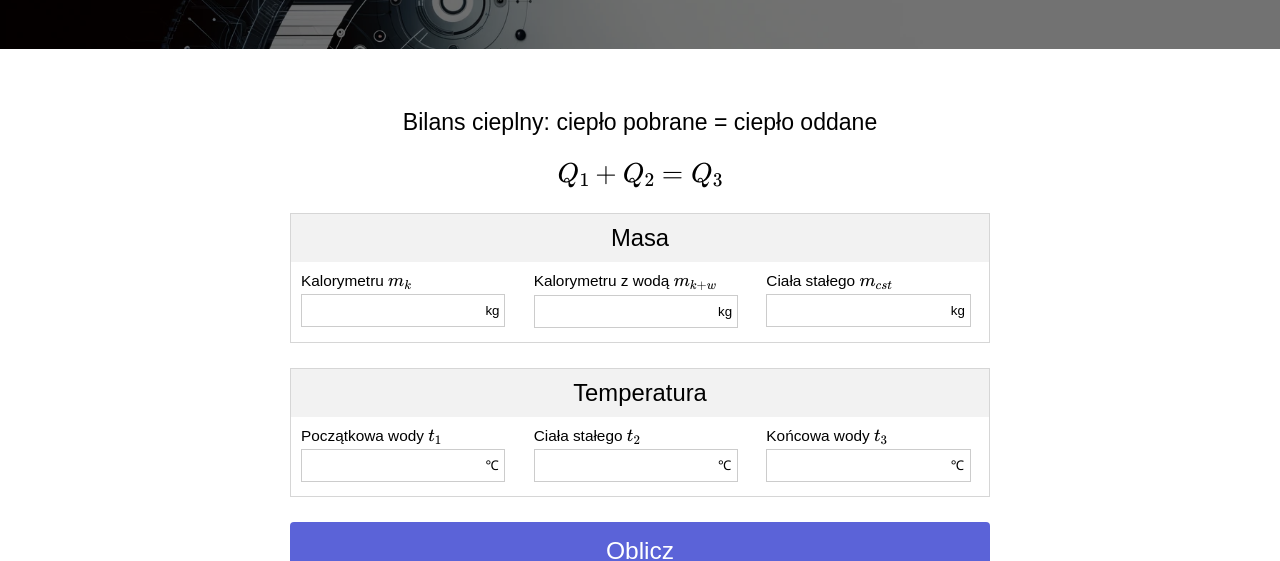
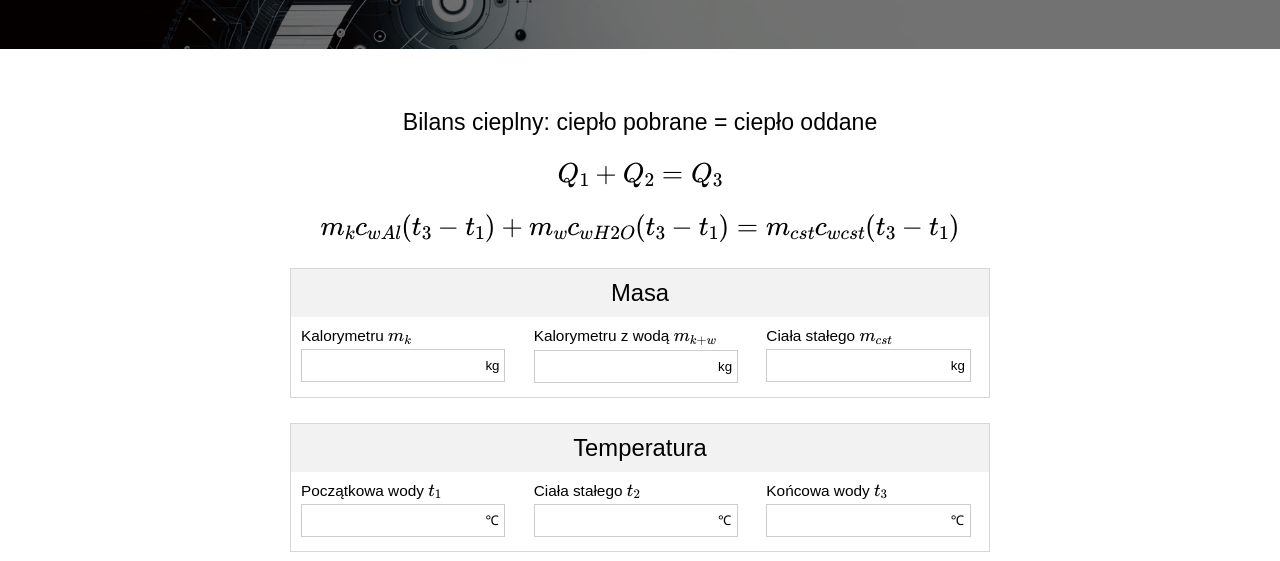
Before and after one commit to Chinook1606/engineer_project, a website: page program.html in a window 1280 px wide. Shown: the part 256-817 px from the top of the page. Drawn offline with nearby package versions, Linux system fonts and the light colour scheme; a web font is replaced by a local one.

Commit message:
added ful formula to program

```diff
--- a/program.html
+++ b/program.html
@@ -322,6 +322,7 @@ var q1Value, q2Value, q3Value,cwalValue,cwh2oValue,cwstValue;
           <form onsubmit="return calculate();">
             <p class="bilans">Bilans cieplny: ciepło pobrane = ciepło oddane</p>
             <p class="bilans">\(Q_1 + Q_2 = Q_3\)</p>
+            <p class="bilans">\(m_kc_{wAl}(t_3-t_1) + m_wc_{wH2O}(t_3-t_1) = m_{cst}c_{wcst}(t_3-t_1)\)</p>
             <div class="form-div">
               <div class="top">Masa</div>
               <div class="bottom">
```
